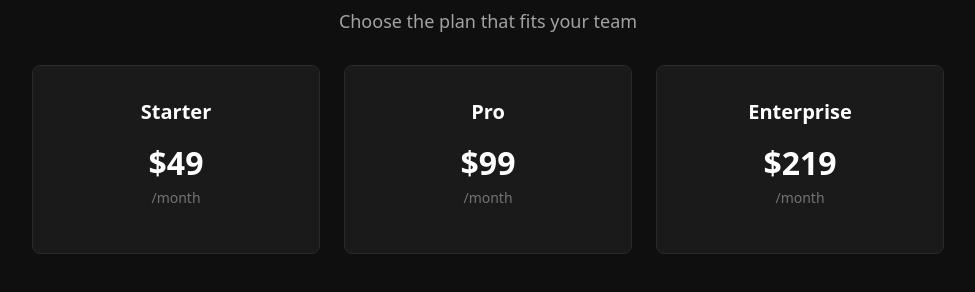
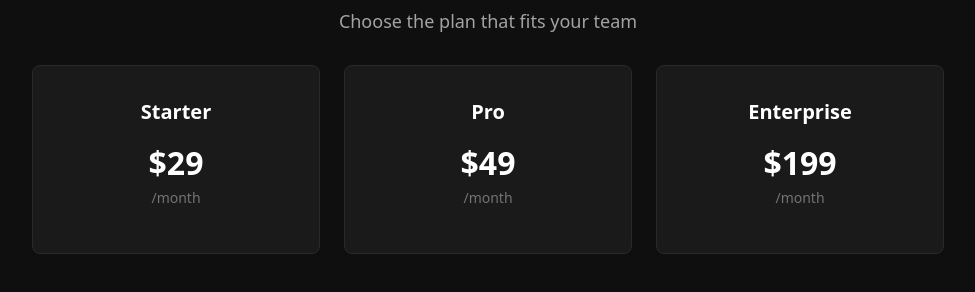
Before and after one commit to SuhaasNv/demowebsite, a Next.js app: page /pricing in a window 1280 px wide. Shown: the part 156-448 px from the top of the page, without its empty margins (152-1127 px from the left). Built offline with nearby package versions, Linux system fonts and the light colour scheme.

Commit message:
Adjust monthly pricing for Starter, Pro, and Enterprise tiers

```diff
--- a/pages/pricing.tsx
+++ b/pages/pricing.tsx
@@ -17,17 +17,17 @@ export default function Pricing() {
         <section className="pricing-section">
           <div className="pricing-tier">
             <h2>Starter</h2>
+            <p className="price">$29</p>
+            <p className="period">/month</p>
+          </div>
+          <div className="pricing-tier">
+            <h2>Pro</h2>
             <p className="price">$49</p>
             <p className="period">/month</p>
           </div>
           <div className="pricing-tier">
-            <h2>Pro</h2>
-            <p className="price">$99</p>
-            <p className="period">/month</p>
-          </div>
-          <div className="pricing-tier">
             <h2>Enterprise</h2>
-            <p className="price">$219</p>
+            <p className="price">$199</p>
             <p className="period">/month</p>
           </div>
         </section>
```
